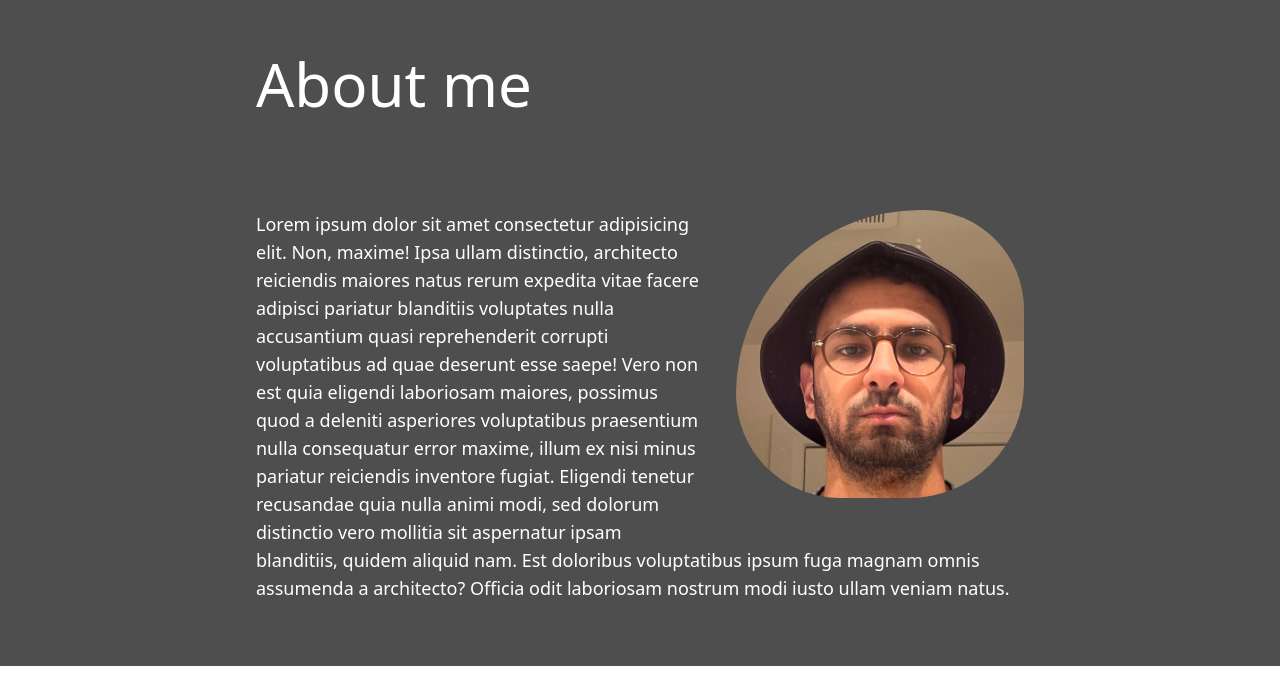
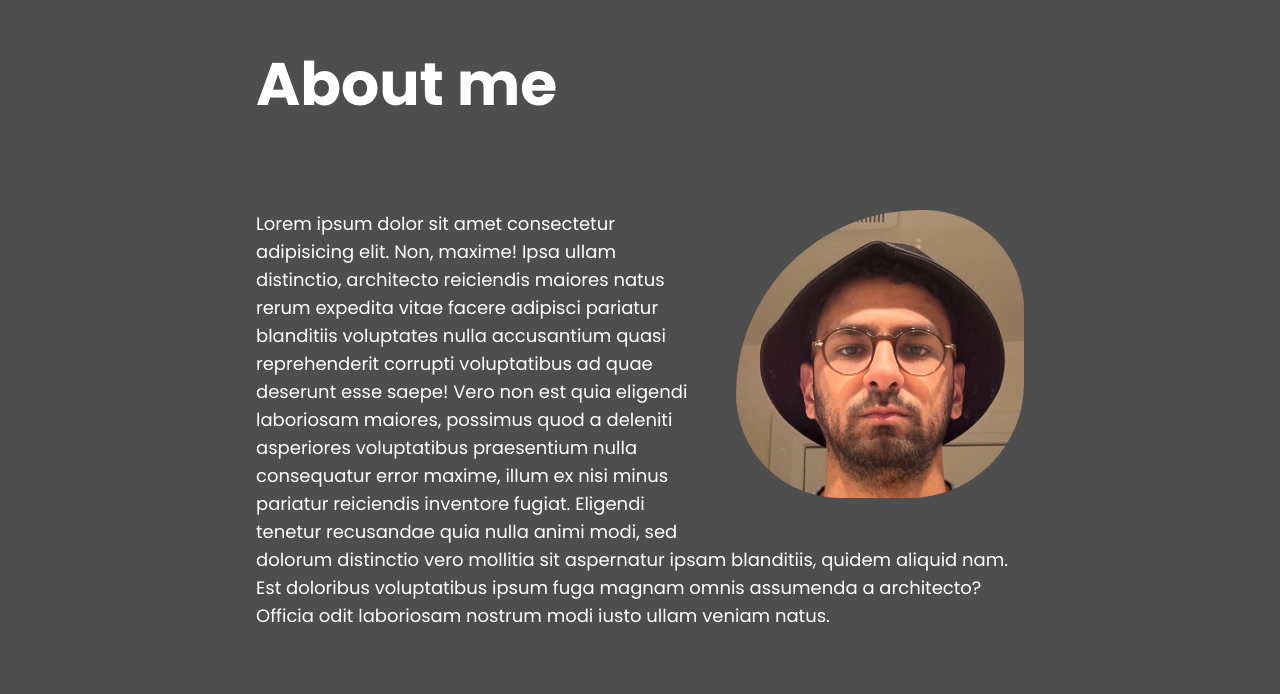
Before and after one commit to OmarAbouzeid95/portfolio, a React (Vite) app: page / in a window 1280 px wide. Shown: the part 810-1504 px from the top of the page. Before the commit the page ends 1476 px from the top, so only its background shows below. Built offline with nearby package versions, Linux system fonts and the light colour scheme.

Commit message:
update: added section component, and fonts

```diff
--- a/index.html
+++ b/index.html
@@ -3,6 +3,14 @@
   <head>
     <meta charset="UTF-8" />
     <link rel="icon" type="image/svg+xml" href="/vite.svg" />
+    <link rel="preconnect" href="https://fonts.googleapis.com" />
+    <link rel="preconnect" href="https://fonts.gstatic.com" crossorigin />
+    <link
+      href="https://fonts.googleapis.com/css2?family=Poppins:ital,wght@0,100;0,200;0,300;0,400;0,500;0,600;0,700;0,800;0,900;1,100;1,200;1,300;1,400;1,500;1,600;1,700;1,800;1,900&display=swap"
+      rel="stylesheet" />
+    <link
+      href="https://fonts.googleapis.com/css2?family=Nunito:ital,wght@0,200..1000;1,200..1000&display=swap"
+      rel="stylesheet" />
     <meta name="viewport" content="width=device-width, initial-scale=1.0" />
     <title>Omar's Portfolio</title>
   </head>
--- a/src/components/About.tsx
+++ b/src/components/About.tsx
@@ -1,6 +1,6 @@
 import { useEffect, useRef } from "react";
-import { motion } from "framer-motion";
 // import aboutImg from "../assets/about-photo-min.png";
+import Section from "./Section";
 import aboutImg from "../assets/IMG_8216.jpg";
 
 const About = () => {
@@ -27,15 +27,7 @@
   }, [pic]);
 
   return (
-    <div className="p-6 py-6 max-w-4xl mx-auto md:p-16">
-      <motion.h2
-        className="text-bold text-5xl text-center mb-14 md:mb-24 md:text-6xl md:text-left"
-        initial={{ opacity: 0, y: 30 }}
-        whileInView={{ opacity: 1, y: 0 }}
-        transition={{ duration: 1.5 }}
-        viewport={{ once: true }}>
-        About me
-      </motion.h2>
+    <Section title="About me">
       <div
         ref={pic}
         className="mx-auto w-72 h-72 mb-12 transition-all duration-[1250ms] ease-cubic-bezier infinite relative overflow-hidden md:float-right md:ml-8 md:mb-8">
@@ -61,7 +53,7 @@
         architecto? Officia odit laboriosam nostrum modi iusto ullam veniam
         natus.
       </p>
-    </div>
+    </Section>
   );
 };
 
--- /dev/null
+++ b/src/components/Section.tsx
@@ -0,0 +1,25 @@
+import { motion } from "framer-motion";
+
+const Section = ({
+  title,
+  children,
+}: {
+  title: string;
+  children: React.ReactNode;
+}) => {
+  return (
+    <section className="p-6 py-6 max-w-4xl mx-auto md:p-16">
+      <motion.h2
+        className="font-bold text-5xl text-center mb-14 md:mb-24 md:text-6xl md:text-left"
+        initial={{ opacity: 0, y: 30 }}
+        whileInView={{ opacity: 1, y: 0 }}
+        transition={{ duration: 1.5 }}
+        viewport={{ once: true }}>
+        {title}
+      </motion.h2>
+      {children}
+    </section>
+  );
+};
+
+export default Section;
--- a/src/index.css
+++ b/src/index.css
@@ -10,6 +10,7 @@
 html {
   margin: 0;
   background-color: "#4e4e4e";
+  font-family: "Poppins", sans-serif;
 }
 
 /* Hamburger icon */
```
